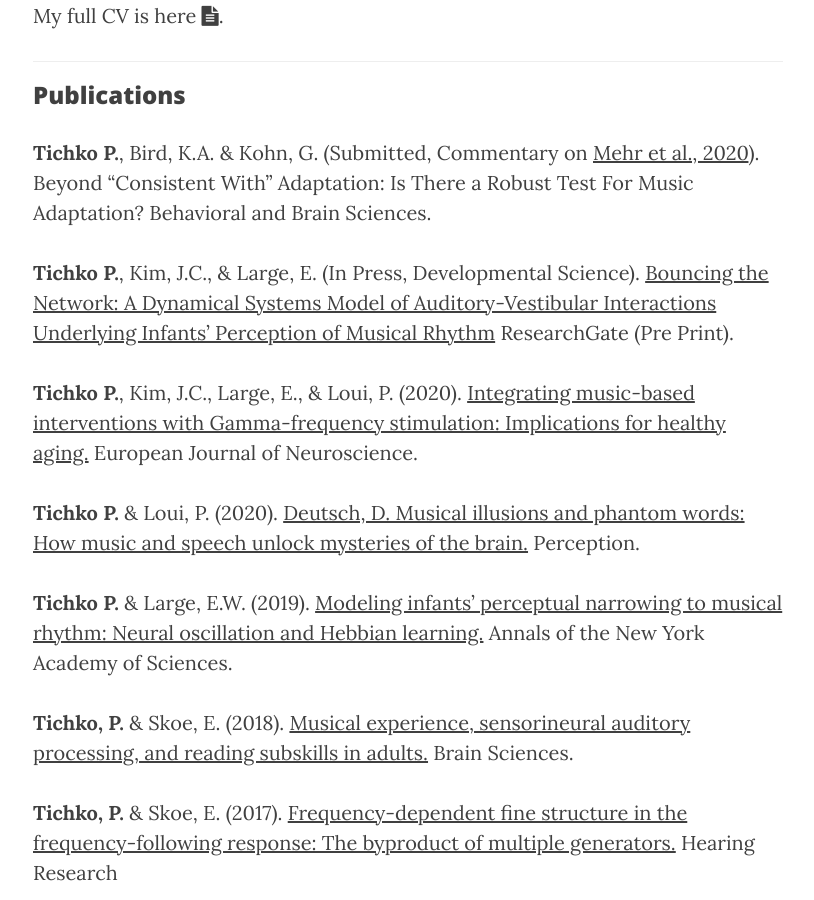
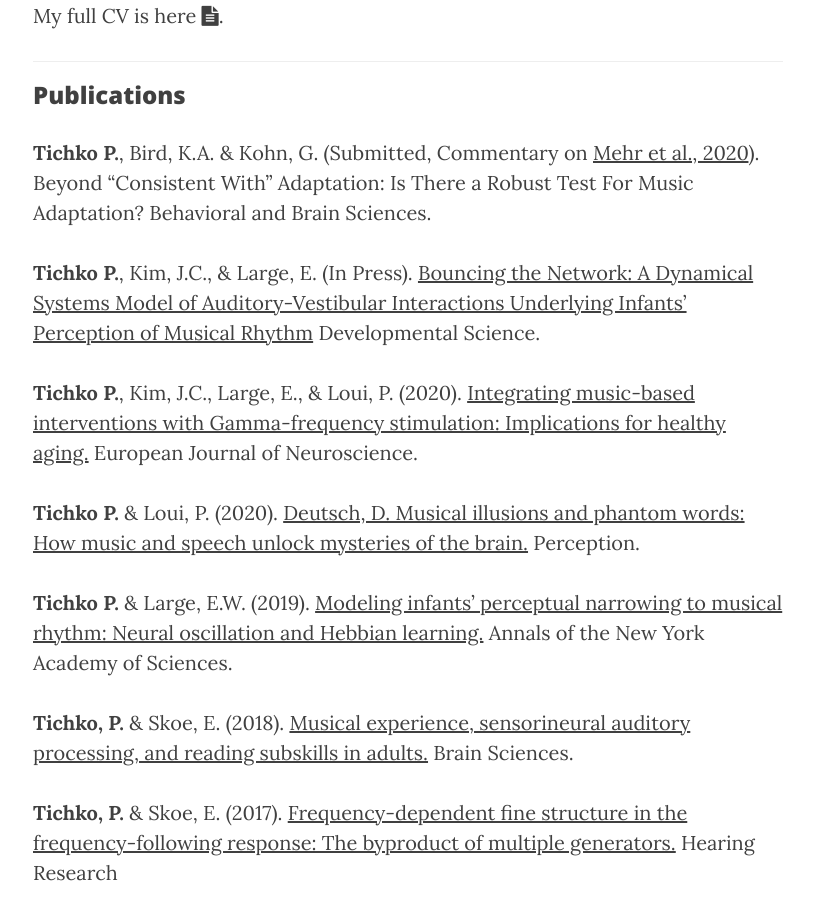
Before and after one commit to ptichko/ptichko.github.io, a Jekyll site: the page built from 2_cv-pubs.md, in a window 1280 px wide and 900 px high, scrolled down 501 px. Shown: the whole window, without its empty margins (232-1046 px from the left). Built offline with Jekyll 4.4.1, drawn with Linux system fonts in a browser that asks for light colours; nearby versions of some CDN libraries.

Commit message:
Update 2_cv-pubs.md

```diff
--- a/2_cv-pubs.md
+++ b/2_cv-pubs.md
@@ -12,7 +12,7 @@ ___
 
 **Tichko P.**, Bird, K.A. & Kohn, G. (Submitted, Commentary on [Mehr et al., 2020](https://www.cambridge.org/core/journals/behavioral-and-brain-sciences/article/origins-of-music-in-credible-signaling/82D36C04DA04D96AD9A77EEAF4BBFB34)). Beyond “Consistent With” Adaptation: Is There a Robust Test For Music Adaptation? Behavioral and Brain Sciences.
 
-**Tichko P.**, Kim, J.C., & Large, E. (In Press, Developmental Science). [Bouncing the Network: A Dynamical Systems Model of Auditory-Vestibular Interactions Underlying Infants' Perception of Musical Rhythm](https://www.researchgate.net/publication/340967869_Bouncing_the_Network_A_Dynamical_Systems_Model_of_Auditory-Vestibular_Interactions_Underlying_Infants'_Perception_of_Musical_Rhythm) ResearchGate (Pre Print).
+**Tichko P.**, Kim, J.C., & Large, E. (In Press). [Bouncing the Network: A Dynamical Systems Model of Auditory-Vestibular Interactions Underlying Infants' Perception of Musical Rhythm](https://onlinelibrary.wiley.com/doi/10.1111/desc.13103) Developmental Science.
 
 **Tichko P.**, Kim, J.C., Large, E., & Loui, P. (2020). [Integrating music-based interventions with Gamma-frequency stimulation: Implications for healthy aging.](https://onlinelibrary.wiley.com/doi/abs/10.1111/ejn.15059?af=R) European Journal of Neuroscience.
 
```
